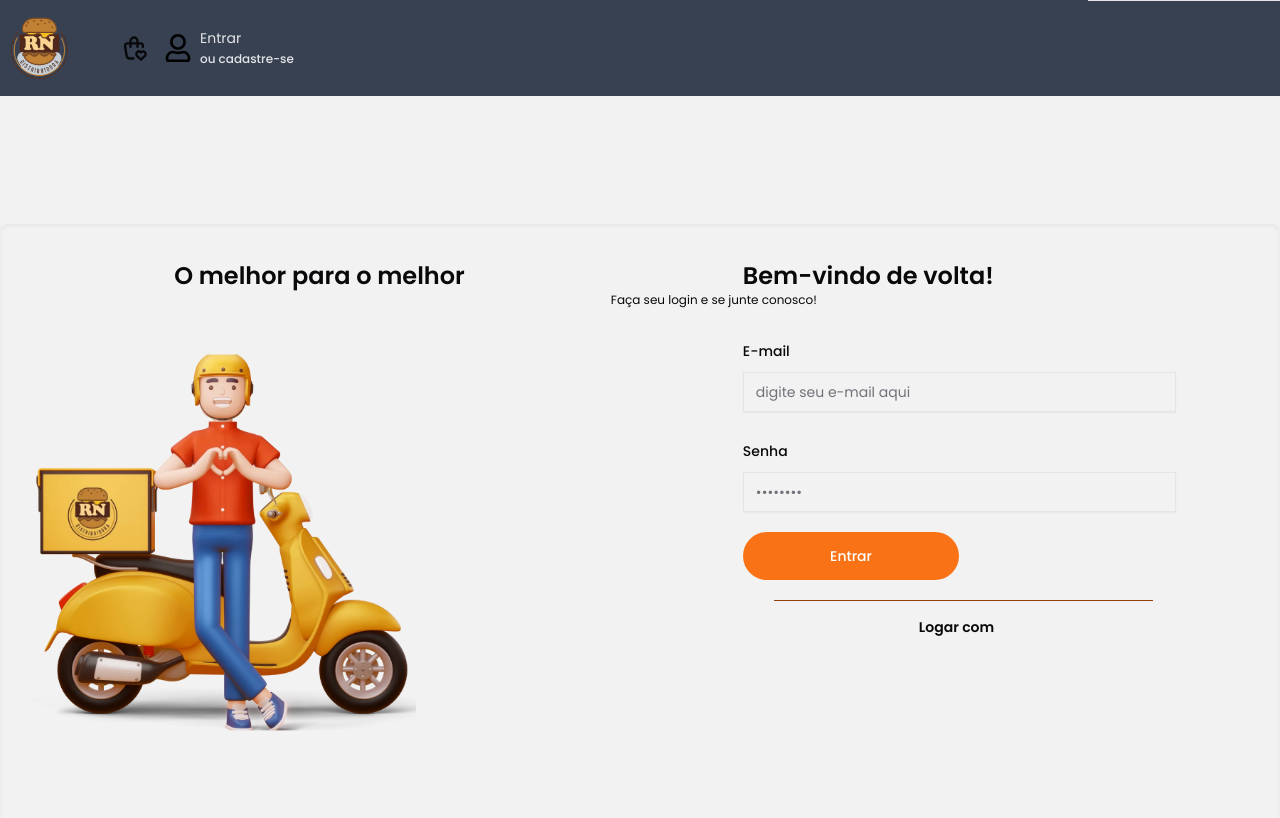
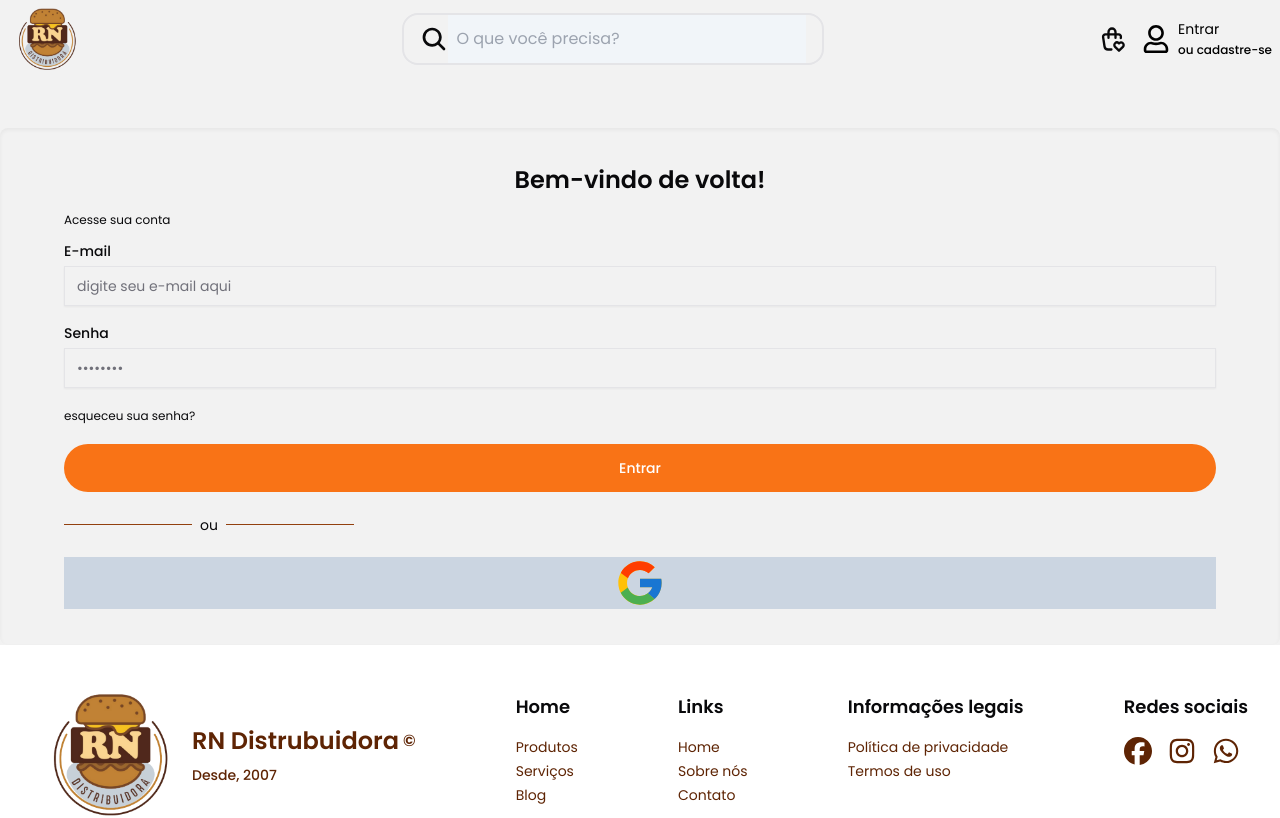
Before and after one commit to swxtz/athenas, a Next.js app in the folder apps/web/: page /auth/login in a window 1280 px wide. Shown: the top 818 px of the page. Built offline with nearby package versions, Linux system fonts and the light colour scheme.

Commit message:
feat(web): finishing the navbar and starting the login

```diff
--- a/apps/web/src/app/auth/login/components/login-form.tsx
+++ b/apps/web/src/app/auth/login/components/login-form.tsx
@@ -54,16 +54,16 @@ export function LoginForm() {
     <Form {...form}>
       <form onSubmit={form.handleSubmit(handleSubmit)}>
         <div
-          className="flex flex-col ml-36 w-2/3 gap-5 mt-6">
+          className="flex flex-col gap-5 ">
           <FormField
             control={form.control}
             name="email"
             render={({ field }) => (
               <FormItem>
-                <FormLabel>E-mail</FormLabel>
+                <FormLabel className="flex w-full">E-mail</FormLabel>
                 <FormControl>
                   <Input
-                    className="h-10 w-full rounded-none"
+                    className="h-10  rounded-none"
                     type="email"
                     placeholder="digite seu e-mail aqui"
                     {...field}
@@ -84,10 +84,10 @@ export function LoginForm() {
             name="password"
             render={({ field }) => (
               <FormItem>
-                <FormLabel>Senha</FormLabel>
+                <FormLabel className="flex w-full" >Senha</FormLabel>
                 <FormControl>
                   <Input
-                    className="h-10 w-full rounded-none"
+                    className="h-10 rounded-none"
                     type="password"
                     placeholder="••••••••"
                     {...field}
@@ -103,11 +103,14 @@ export function LoginForm() {
               </FormItem>
             )}
           />
+          <div>
+            <p className="w-full flex text-xs">esqueceu sua senha?</p>
+          </div>
 
           <Button
             type="submit"
             variant={"primary"}
-            className="w-2/4 h-12 rounded-full"
+            className=" h-12 rounded-full"
           >
             {" "}
             Entrar{" "}
--- a/apps/web/src/app/auth/login/page.tsx
+++ b/apps/web/src/app/auth/login/page.tsx
@@ -2,44 +2,42 @@ import { Separator } from "@/components/ui/separator";
 import { LoginForm } from "./components/login-form";
 import Image from "next/image";
 import imageLogin from "@/images/interation-login.png";
+import { FcGoogle } from "react-icons/fc";
+
 
 export default function LoginPage() {
   return (
-    <div className="w-full h-full shadow-inner mt-32 rounded-lg container py-9 text-2xl flex min-h-screen">
-      <div className="w-1/2">
-        <h2 className="text-center pl-20 ml-2 font-semibold">
-          O melhor para o melhor
-        </h2>
-
-        <Image
+    <div className="w-full shadow-inner rounded-lg container py-9 text-2xl flex flex-col ">
+      <div className="w-full ">
+        {/* <Image
           src={imageLogin}
           alt="iconLog"
           width={700}
           height={700}
           className="w-96 l-40"
-        />
+        /> */}
       </div>
 
-      <div className="ml-20 w-2/3">
-        <h2 className="font-semibold ml-36 text-x2l">
+      <div className=" w-full container text-center flex flex-col gap-4">
+          <h2 className="font-semibold container text-x2l">
             Bem-vindo de volta!
           </h2>
-        <h3 className="font-semibol ml-3 text-xs">
-          Faça seu login e se junte conosco!
+          <h3 className="font-semibol flex w-full text-xs">
+            Acesse sua conta
           </h3>
 
           <LoginForm />
 
-        <div className="ml-20 mt-5">
-          <Separator className=" w-2/3 my-4 bg-amber-800 mx-auto"
-          />
+          <div className="flex flex-row gap-2">
+            <Separator className="my-4 bg-amber-800 w-32"/>
+              <p className="text-sm flex items-center">ou</p>
+            <Separator className="my-4 bg-amber-800 w-32"/>
           </div>
-        <div>
-          <h2 className="font-semibold ml-80 text-sm">
-            Logar com
-          </h2>
+
+          <div className="justify-center flex w-full bg-slate-300">
+            <FcGoogle size={52} />
           </div>
-        <div/>
+          {/* icons */}
       </div>
     </div>
   );
--- a/apps/web/src/components/menu/desktop-menu.tsx
+++ b/apps/web/src/components/menu/desktop-menu.tsx
@@ -13,7 +13,7 @@ export function DesktopMenu() {
             <button className="text-black flex items-center gap-2">
               <div className="flex flex-row items-center gap-2">
                 <FaRegUser size={28}/>
-                <span className="text-sm text-left text-zinc-200">
+                <span className="text-sm text-left text-black-700">
                   Entrar <span className="font-medium text-xs"> <br />ou cadastre-se </span>
                 </span>
               </div>
@@ -22,7 +22,7 @@ export function DesktopMenu() {
           <PopoverContent>
             <div className="mx-6 flex p-3 flex-col gap-1">
               <Link href="/auth/login" className="w-full">
-                <Button className="w-full">Entrar</Button>
+                <Button variant={"primary"} className="w-full h-12">Entrar</Button>
               </Link>
               <p className="text-xs"> Não tem cadastro? <Link href="/auth/crie-sua-conta" className=" hover:underline"> Crie sua conta.</Link> </p>
             </div>
--- a/apps/web/src/components/navbar/categories.tsx
+++ b/apps/web/src/components/navbar/categories.tsx
@@ -41,7 +41,7 @@ export function Categories() {
   }, [scrollY, controls]);
 
   return (
-    <motion.div className="px-6 lg:px-24 flex gap-9 items-center justify-center border-t-1 pt-4">
+    <motion.div className="px-6 lg:px-24 flex gap-9 items-center justify-center">
       {navbarCategories.map((category) => (
         <motion.div
           animate={controls}
--- a/apps/web/src/components/navbar/category-button.tsx
+++ b/apps/web/src/components/navbar/category-button.tsx
@@ -9,6 +9,6 @@ interface CategoryButtonProps {
 
 export function CategoryButton({ href, name, image }: CategoryButtonProps) {
   return (
-    <Link href={href} className="text-zinc-950 bg-brown-500 px-6 py-3 rounded-lg font-semibold">{name}</Link>
+    <Link href={href} className="text-zinc-950 bg-brown-100 px-6 py-3 rounded-lg font-semibold">{name}</Link>
   );
 }
--- a/apps/web/src/components/navbar/index.tsx
+++ b/apps/web/src/components/navbar/index.tsx
@@ -5,6 +5,7 @@ import logo from "@/images/logo-rn.png";
 import { Home, MenuIcon, Phone, ShoppingBasket } from "lucide-react";
 import { PiShoppingCart, } from "react-icons/pi";
 import { TbShoppingBagHeart } from "react-icons/tb";
+import { IoSearch } from "react-icons/io5";
 
 import {
   Dialog,
@@ -32,8 +33,8 @@ const links: ActiveLinkProps[] = [
 
 export function Navbar() {
   return (
-    <nav className="bg-gray-700 w-full h-10 md:h-24 flex ">
-      <div className=" flex w-full items-center">
+    <nav className=" w-full h-20 self-center md:h-32  flex flex-col">
+      <div className="flex w-full items-center container justify-between p-2">
 
         {/* <div className="">
           <Searchbar/>
@@ -42,7 +43,7 @@ export function Navbar() {
         <div className="flex items-center md:hidden ml-4">
           <MobileMenu />
           <div className="ml-2">
-            <LuUser size={28}/>
+            <Link href={"/auth/login"}><LuUser size={28}/></Link>
           </div>
         </div>
 
@@ -56,18 +57,25 @@ export function Navbar() {
         </Link>
         {/* logo */}
 
-        <TbShoppingBagHeart size={28} className="mr-4" />
-        {/* carrinho */}
+        <div className=" items-center px-4 w-2/6 flex flex-cow rounded-2xl border-2">
+          <button><IoSearch size={28} /></button>
+          <input type="text" className="pl-2 h-12 w-full  bg-slate-100" placeholder="O que você precisa?"/>
+        </div>
+        {/* pesquisa */}
+        <div className="flex-row items-center flex">
+          <TbShoppingBagHeart size={28} className="mr-4" />
+          {/* carrinho */}
 
-        <div className="hidden md:flex  items-center gap-8">
-          <DesktopMenu />
-          {/* <Link href="/carrinho">
-            <ShoppingBasket size={38} className="text-white"/>
-          </Link> */}
+          <div className="hidden md:flex items-center gap-8">
+            <DesktopMenu />
+          </div>
+          {/* login */}
         </div>
+
       </div>
-
-      <Categories scrollY={0} />
+        {/* <div className="p-4 h-full border-y-2">
+          <Categories />
+        </div>       */}
     </nav>
   );
 }
```
Lines whose indentation alone changed are shown as unchanged.
